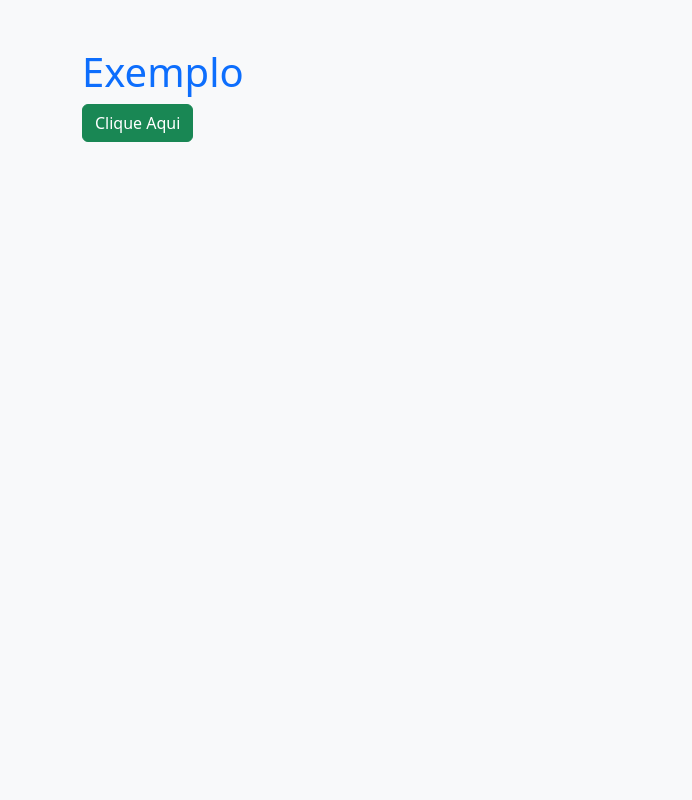
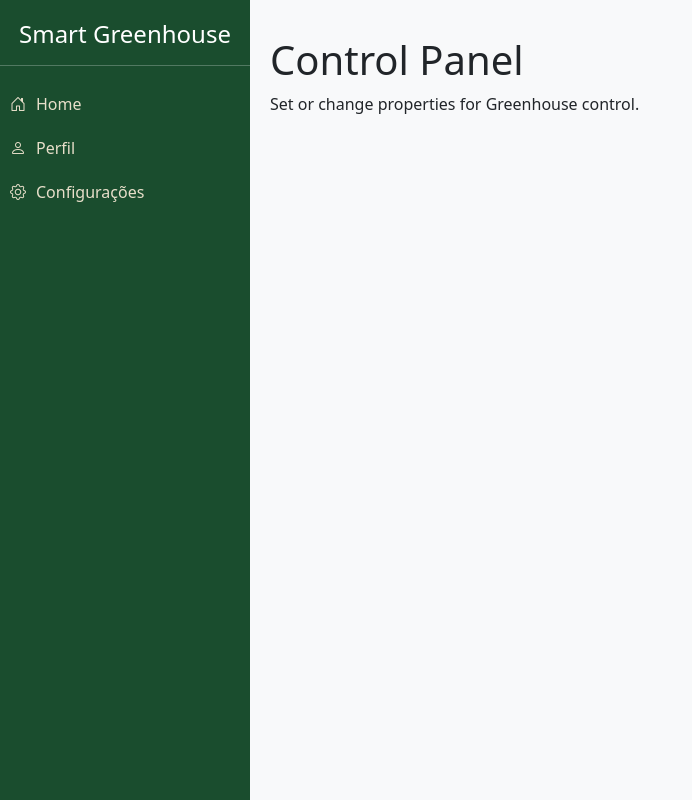
Before and after one commit to marcusnogueiraa/smart-greenhouse-dashboard, a Node server app: page / in a window 1280 px wide. Shown: the whole page, without its empty margins (0-692 px from the left). Run offline with Node 20, Linux system fonts and the light colour scheme.

Commit message:
feat: nav side bar

```diff
--- a/views/index.ejs
+++ b/views/index.ejs
@@ -3,16 +3,58 @@
 <head>
     <meta charset="UTF-8">
     <meta name="viewport" content="width=device-width, initial-scale=1">
-    <title><%= title %></title>
-    <!-- Bootstrap importado do Node -->
+    <title>Sidebar Fixa</title>
+
+    <!-- Bootstrap CSS -->
     <link rel="stylesheet" href="/bootstrap/css/bootstrap.min.css">
+    <link rel="stylesheet" href="https://cdn.jsdelivr.net/npm/bootstrap-icons/font/bootstrap-icons.css">
+
+    <style>
+        #sidebar {
+            width: 250px;
+            position: fixed;
+            height: 100vh;
+            background: #1A4D2E;
+            padding-top: 20px;
+            left: 0;
+        }
+        #sidebar .nav-link {
+            color: #E8DFCA;
+            display: flex;
+            align-items: center;
+            gap: 10px;
+            padding: 10px;
+        }
+        #sidebar .nav-link:hover {
+            background: #4F6F52;
+        }
+        #content {
+            margin-left: 250px;
+            padding: 20px;
+            transition: margin-left 0.3s;
+        }
+    </style>
 </head>
 <body class="bg-light">
-    <div class="container mt-5">
-        <h1 class="text-primary">Exemplo</h1>
-        <button class="btn btn-success">Clique Aqui</button>
+    <div id="sidebar">
+        <h4 class="text-white text-center">Smart Greenhouse</h4>
+        <hr class="border-light">
+        <ul class="nav flex-column">
+            <li class="nav-item">
+                <a class="nav-link" href="#"><i class="bi bi-house-door"></i> Home</a>
+            </li>
+            <li class="nav-item">
+                <a class="nav-link" href="#"><i class="bi bi-person"></i> Perfil</a>
+            </li>
+            <li class="nav-item">
+                <a class="nav-link" href="#"><i class="bi bi-gear"></i> Configurações</a>
+            </li>
+        </ul>
     </div>
-    <!-- Bootstrap JS -->
-    <script src="bootstrap/js/bootstrap.bundle.min.js"></script>
+    <div id="content">
+        <h1 class="mt-3">Control Panel</h1>
+        <p>Set or change properties for Greenhouse control.</p>
+    </div>
+    <script src="/bootstrap/js/bootstrap.bundle.min.js"></script>
 </body>
 </html>
```
Also changed, not shown: public/style.css (+1 -11 lines).
